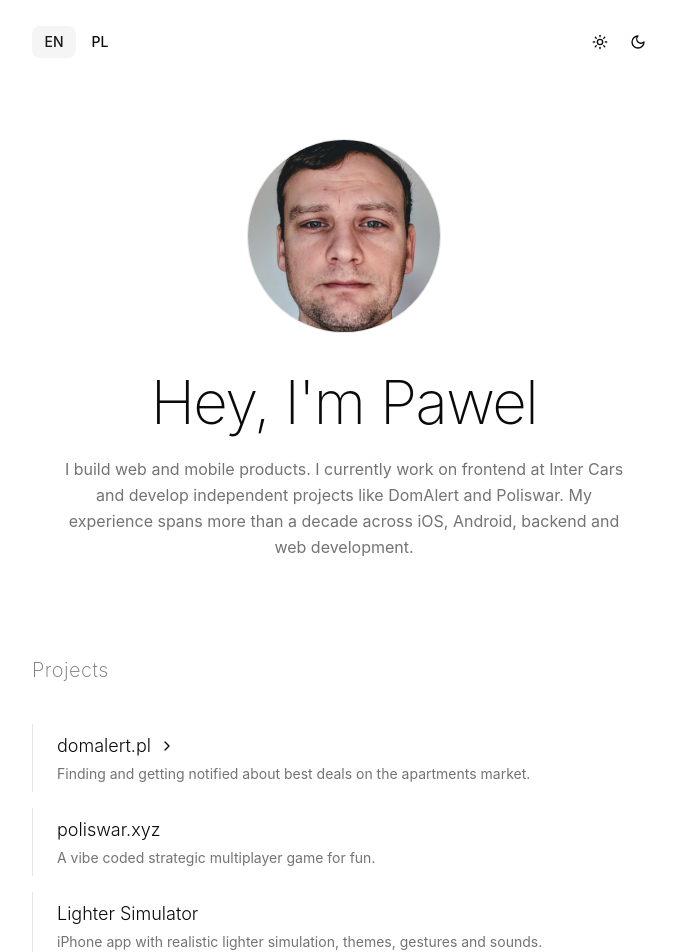
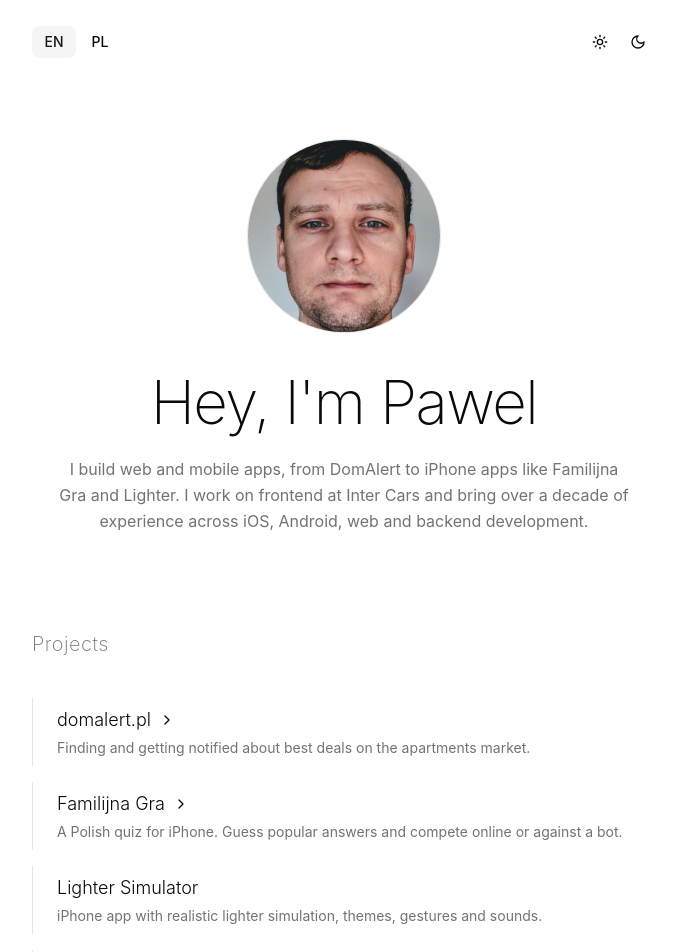
Before and after one commit to pouljohn1/portfolio, a React (Vite) app: page / in a window 1280 px wide. Shown: the top 952 px of the page, without its empty margins (296-972 px from the left). Built offline with nearby package versions, Linux system fonts and the light colour scheme.

Commit message:
Update Site source

```diff
--- a/src/App.tsx
+++ b/src/App.tsx
@@ -133,9 +133,9 @@ function HomePage({ locale }: { locale: Locale }) {
         <h2 className="mb-10 text-xl font-extralight tracking-wide text-muted-foreground">{t.projects}</h2>
         <div className="space-y-4">
           <PortfolioLink href={localizedPath(locale, "domalert")} title="domalert.pl" description={t.domalert} />
+          <PortfolioLink href={localizedPath(locale, "familyGame")} title="Familijna Gra" description={t.family} />
+          <PortfolioLink href="https://apps.apple.com/us/app/lighter-simulator/id6758013623" title="Lighter Simulator" description={t.lighter} />
           <PortfolioLink href="https://poliswar.xyz" title="poliswar.xyz" description={t.poliswar} />
-          <PortfolioLink href="https://apps.apple.com/us/app/lighter-simulator/id6758013623" title="Lighter Simulator" description={t.lighter} />
-          <PortfolioLink href={localizedPath(locale, "familyGame")} title="Familijna Gra" description={t.family} />
         </div>
       </section>
 
--- a/src/content.ts
+++ b/src/content.ts
@@ -19,7 +19,7 @@ export const content = {
     home: {
       greeting: "Hey, I'm Pawel",
       introduction:
-        "I build web and mobile products. I currently work on frontend at Inter Cars and develop independent projects like DomAlert and Poliswar. My experience spans more than a decade across iOS, Android, backend and web development.",
+        "I build web and mobile apps, from DomAlert to iPhone apps like Familijna Gra and Lighter. I work on frontend at Inter Cars and bring over a decade of experience across iOS, Android, web and backend development.",
       projects: "Projects",
       work: "Experience",
       connect: "Connect",
@@ -190,7 +190,7 @@ export const content = {
     home: {
       greeting: "Cześć, jestem Paweł",
       introduction:
-        "Tworzę produkty internetowe i mobilne. Obecnie pracuję nad frontendem w Inter Cars i rozwijam własne projekty, takie jak DomAlert i Poliswar. Mam ponad dekadę doświadczenia z iOS, Androidem, backendem i aplikacjami webowymi.",
+        "Tworzę aplikacje internetowe i mobilne — od DomAlert po Familijną Grę i Lighter na iPhone’a. Na co dzień rozwijam frontend w Inter Cars. Mam ponad dekadę doświadczenia w iOS, Androidzie, aplikacjach webowych i backendzie.",
       projects: "Projekty",
       work: "Doświadczenie",
       connect: "Kontakt",
```
Also changed, not shown: 16 other files (tests, documents, lock files or other folders).
